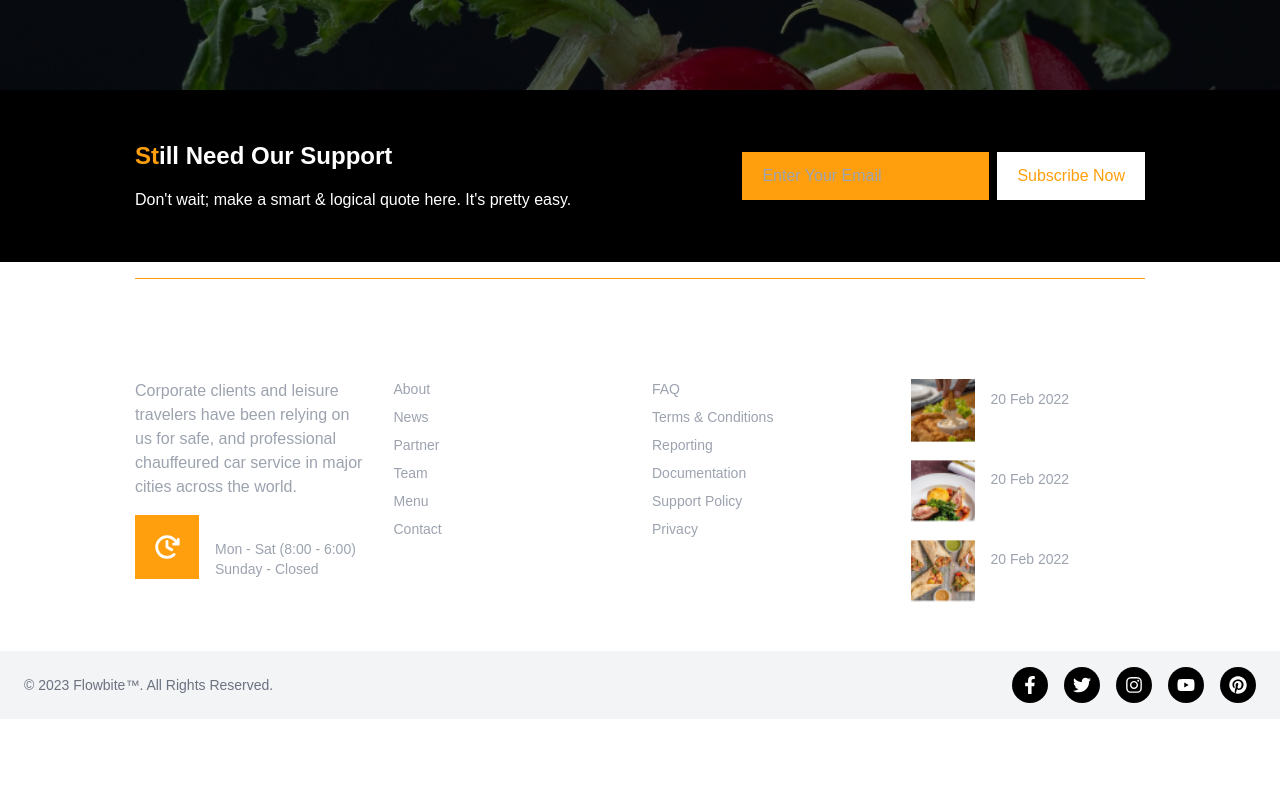
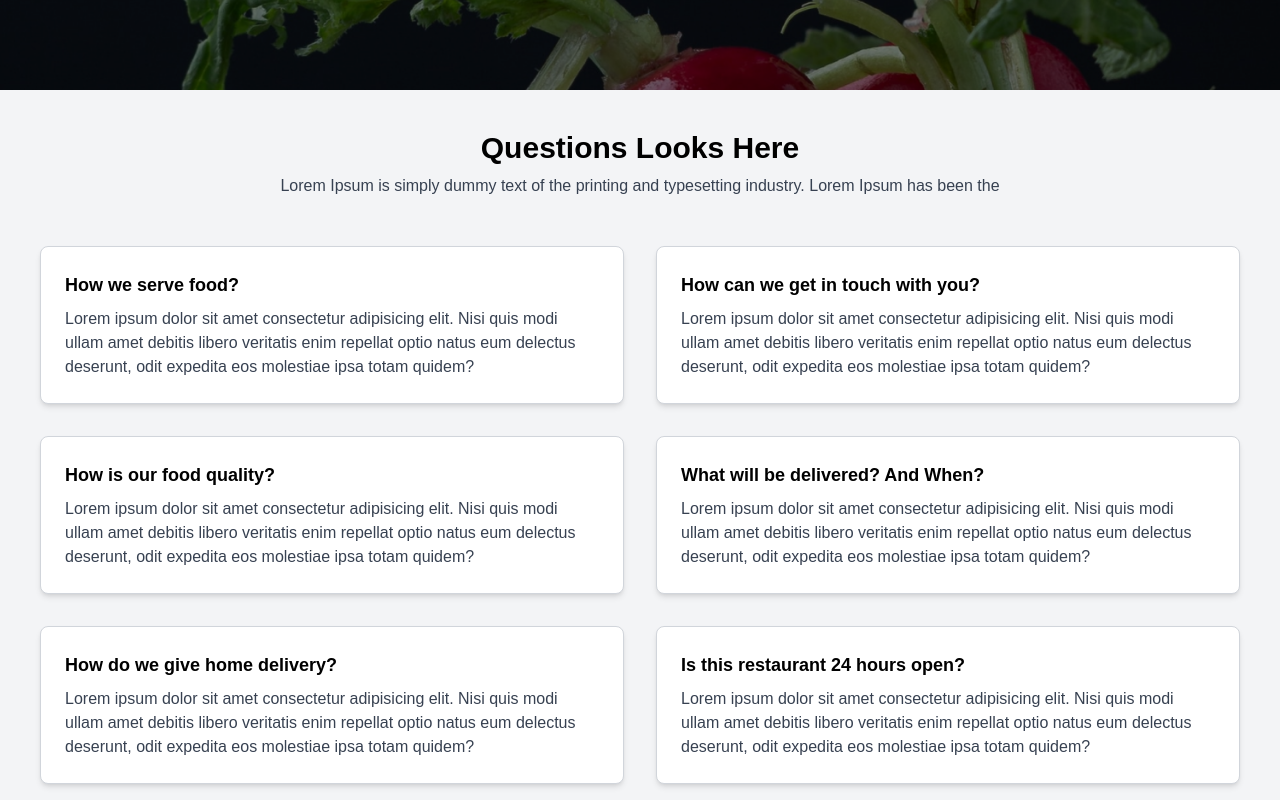
Before and after one commit to Ayishaakhan786/Hackathonee03, a Next.js app: page /components/faqs in a window 1280 px wide. Shown: the part 340-1140 px from the top of the page. Before the commit the page ends 1059 px from the top, so only its background shows below. Built offline with nearby package versions, Linux system fonts and the light colour scheme.

Commit message:
Your commit message

```diff
--- a/src/app/components/faqs/page.tsx
+++ b/src/app/components/faqs/page.tsx
@@ -2,7 +2,7 @@ import Image from "next/image";
 
 import uppr from "./imgss/upper.png";
 
-export default function FAQS (){
+export default function FAQS() {
   return (
     <div>
       {/* First Section: Image and Breadcrumb */}
@@ -19,7 +19,53 @@ export default function FAQS (){
           <div className="flex items-center space-x-2 text-white text-sm sm:text-base">
             <a href="/" className="text-white hover:text-gray-300">Home</a>
             <span className="text-white"> &gt; </span>
-      <a href="/about" className="text-orange-500 hover:text-orange-300">FAQS</a>
+            <a href="../faqs" className="text-orange-500 hover:text-orange-300">FAQS</a>
+          </div>
+        </div>
+      </div>
+
+      <div className="bg-gray-100 p-10 mb-8">
+        <h1 className="text-3xl font-bold text-center mb-2 text-black">Questions Looks Here</h1>
+        <p className="text-center text-gray-700 mb-12">
+          Lorem Ipsum is simply dummy text of the printing and typesetting industry. Lorem Ipsum has been the
+        </p>
+
+        <div className="grid grid-cols-1 md:grid-cols-2 gap-8 mb-8">
+          <div className="bg-white p-6 shadow-md border border-gray-300 rounded-lg">
+            <h2 className="text-lg font-semibold mb-2 text-black">How we serve food?</h2>
+            <p className="text-gray-700">
+              Lorem ipsum dolor sit amet consectetur adipisicing elit. Nisi quis modi ullam amet debitis libero veritatis enim repellat optio natus eum delectus deserunt, odit expedita eos molestiae ipsa totam quidem?
+            </p>
+          </div>
+          <div className="bg-white p-6 shadow-md border border-gray-300 rounded-lg">
+            <h2 className="text-lg font-semibold mb-2 text-black">How can we get in touch with you?</h2>
+            <p className="text-gray-700">
+              Lorem ipsum dolor sit amet consectetur adipisicing elit. Nisi quis modi ullam amet debitis libero veritatis enim repellat optio natus eum delectus deserunt, odit expedita eos molestiae ipsa totam quidem?
+            </p>
+          </div>
+          <div className="bg-white p-6 shadow-md border border-gray-300 rounded-lg">
+            <h2 className="text-lg font-semibold mb-2 text-black">How is our food quality?</h2>
+            <p className="text-gray-700">
+              Lorem ipsum dolor sit amet consectetur adipisicing elit. Nisi quis modi ullam amet debitis libero veritatis enim repellat optio natus eum delectus deserunt, odit expedita eos molestiae ipsa totam quidem?
+            </p>
+          </div>
+          <div className="bg-white p-6 shadow-md border border-gray-300 rounded-lg">
+            <h2 className="text-lg font-semibold mb-2 text-black">What will be delivered? And When?</h2>
+            <p className="text-gray-700">
+              Lorem ipsum dolor sit amet consectetur adipisicing elit. Nisi quis modi ullam amet debitis libero veritatis enim repellat optio natus eum delectus deserunt, odit expedita eos molestiae ipsa totam quidem?
+            </p>
+          </div>
+          <div className="bg-white p-6 shadow-md border border-gray-300 rounded-lg">
+            <h2 className="text-lg font-semibold mb-2 text-black">How do we give home delivery?</h2>
+            <p className="text-gray-700">
+              Lorem ipsum dolor sit amet consectetur adipisicing elit. Nisi quis modi ullam amet debitis libero veritatis enim repellat optio natus eum delectus deserunt, odit expedita eos molestiae ipsa totam quidem?
+            </p>
+          </div>
+          <div className="bg-white p-6 shadow-md border border-gray-300 rounded-lg">
+            <h2 className="text-lg font-semibold mb-2 text-black">Is this restaurant 24 hours open?</h2>
+            <p className="text-gray-700">
+              Lorem ipsum dolor sit amet consectetur adipisicing elit. Nisi quis modi ullam amet debitis libero veritatis enim repellat optio natus eum delectus deserunt, odit expedita eos molestiae ipsa totam quidem?
+            </p>
           </div>
         </div>
       </div>
--- a/src/app/components/footer.tsx
+++ b/src/app/components/footer.tsx
@@ -107,10 +107,22 @@ const Footer = () => {
             © 2023 <a href="https://flowbite.com/" className="hover:underline">Flowbite™</a>. All Rights Reserved.
           </span>
           <div className="flex justify-center md:justify-start mt-4 md:mt-0 space-x-4">
-            {[FaFacebookF, FaTwitter, FaInstagram, FaYoutube, FaPinterest].map((Icon, index) => (
-              <div key={index} className="bg-black w-9 h-9 flex justify-center items-center rounded-full">
+            {[
+              { Icon: FaFacebookF, link: "https://www.facebook.com/me/" },
+              { Icon: FaTwitter, link: "https://www.twitter.com" },
+              { Icon: FaInstagram, link: "https://www.instagram.com/bugs____bunnyyyy__/?__pwa=1#" },
+              { Icon: FaYoutube, link: "https://www.youtube.com/@Buggs_____________bunnyyy" },
+              { Icon: FaPinterest, link: "https://www.pinterest.com" },
+            ].map(({ Icon, link }, index) => (
+              <a
+                key={index}
+                href={link}
+                target="_blank"
+                rel="noopener noreferrer"
+                className="bg-black w-9 h-9 flex justify-center items-center rounded-full"
+              >
                 <Icon className="text-white text-lg" />
-              </div>
+              </a>
             ))}
           </div>
         </div>
```
Lines whose indentation alone changed are shown as unchanged.
